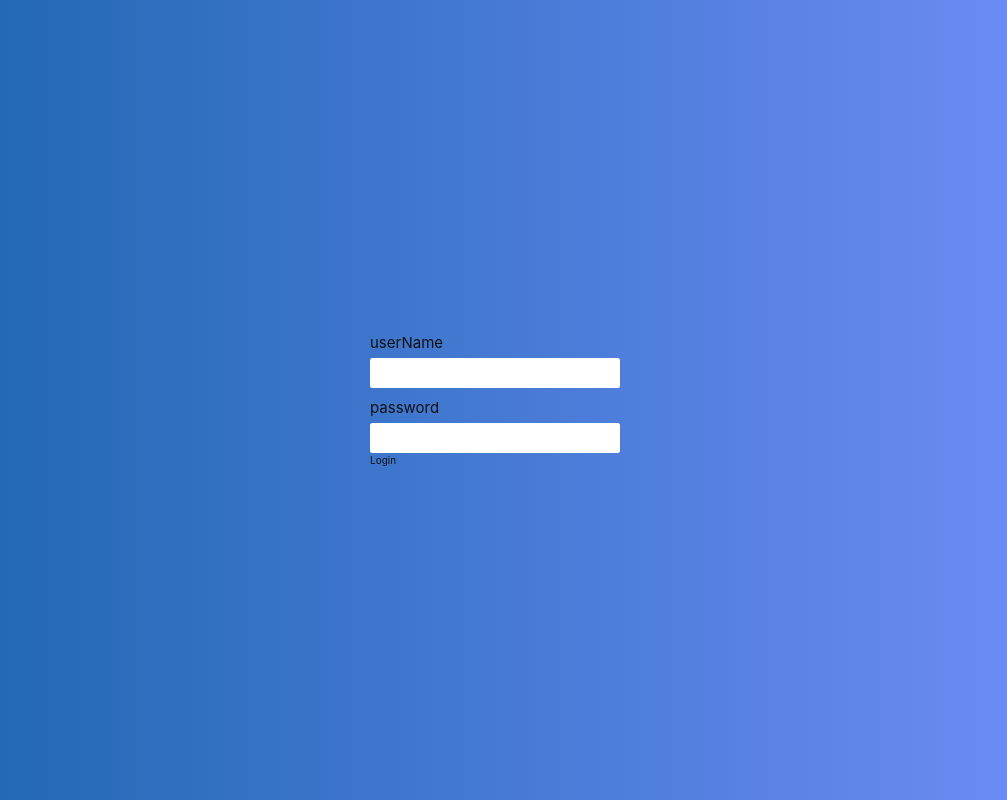
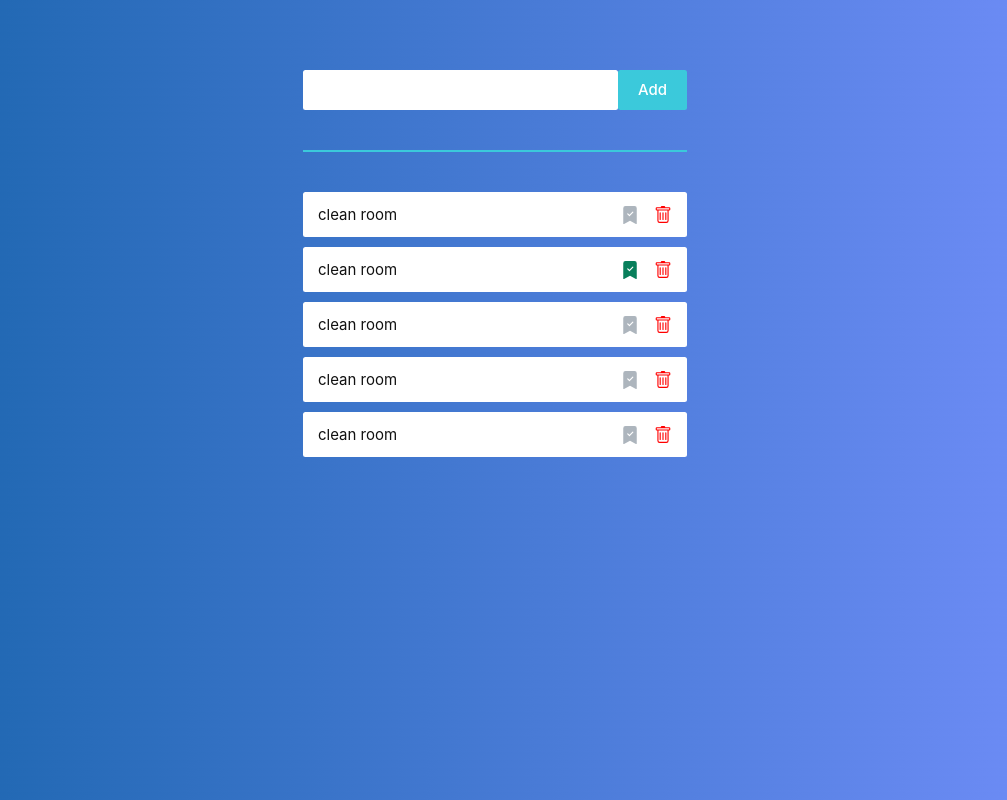
Before and after one commit to milbmr/TodoApp-react, a React (Vite) app: page / in a window 1280 px wide. Shown: the whole page, without its empty margins (145-1152 px from the left). Built offline with nearby package versions, Linux system fonts and the light colour scheme.

Commit message:
refactor

```diff
--- a/src/App.tsx
+++ b/src/App.tsx
@@ -51,15 +51,11 @@ function App() {
 
     return (
         <>
-            {!user ? (
-                <AuthPage />
-            ) : (
-                <TodoPage
-                    todos={todos}
-                    setTodoFn={setTodos}
-                    deleteTodo={deleteTodo}
-                />
-            )}
+            <TodoPage
+                todos={todos}
+                setTodoFn={setTodos}
+                deleteTodo={deleteTodo}
+            />
         </>
     );
 }
--- a/src/components/todo/TodoItem.tsx
+++ b/src/components/todo/TodoItem.tsx
@@ -4,9 +4,11 @@ import { BsTrash, BsFillBookmarkCheckFill } from "react-icons/bs";
 
 export default function TodoItem({
     todo,
+    save,
     deleteFn,
 }: {
     todo: string;
+    save: boolean;
     deleteFn: (t: string) => void;
 }) {
     const [isDeleted, setIsDeleted] = useState(false);
@@ -21,7 +23,7 @@ export default function TodoItem({
             <div className="flex justify-between items-center gap-6">
                 <BsFillBookmarkCheckFill
                     className="hover:animate-shake cursor-pointer"
-                    color="green"
+                    color={save ? "#087f5b" : "#adb5bd"}
                     size="1.8rem"
                 />
                 <BsTrash
--- a/src/components/todo/TodoList.tsx
+++ b/src/components/todo/TodoList.tsx
@@ -1,26 +1,47 @@
 import TodoItem from "./TodoItem";
 import { useGetTodos } from "@/lib/react-query";
-import useRefresh from "@/hooks/useRefresh";
 
 export default function TodoList({
     deleteFn,
 }: {
     deleteFn: (t: string) => void;
 }) {
-    const { data } = useGetTodos();
-    const refresh = useRefresh();
+    /* const { data } = useGetTodos(); */
+    const data = {
+        $values: [
+            {
+                todo: "clean room",
+                id: 1,
+                isComplete: false,
+            },
+            {
+                todo: "clean room",
+                id: 2,
+                isComplete: true,
+            },
+            {
+                todo: "clean room",
+                id: 3,
+                isComplete: false,
+            },{
+                todo: "clean room",
+                id: 4,
+                isComplete: false,
+            },{
+                todo: "clean room",
+                id: 5,
+                isComplete: false,
+            },
+        ],
+    };
 
-    const mappedTodos = data?.map((t) => (
-        <TodoItem key={t.id} todo={t.todo} deleteFn={deleteFn} />
+    const mappedTodos = data?.$values.map((t) => (
+        <TodoItem
+            key={t.id}
+            todo={t.todo}
+            save={t.isComplete}
+            deleteFn={deleteFn}
+        />
     ));
-    const handler = async () => {
-        const data = await refresh();
-        console.log(data);
-    };
-    return (
-        <>
-            {mappedTodos}
-            <button onClick={handler}>refresh</button>
-        </>
-    );
+    return <>{mappedTodos}</>;
 }
--- a/src/components/todoInput/TodoInput.tsx
+++ b/src/components/todoInput/TodoInput.tsx
@@ -28,7 +28,7 @@ export default function TodoInput({todoFunction}: {todoFunction: (todo: string)
             <input
                 type="text"
                 name="todo"
-                className="w-[30rem] h-[4rem] px-4 py-3 text-3xl outline-none rounded"
+                className="w-[33rem] h-[4rem] px-4 py-3 text-3xl outline-none rounded"
                 onChange={(e) => setInput(e.target.value)}
                 value={input}
             />
--- a/src/lib/react-query.ts
+++ b/src/lib/react-query.ts
@@ -1,15 +1,17 @@
 import { useQuery } from "react-query";
-import { TodoType } from "@/utils/types";
+import { ReturnedType } from "@/utils/types";
 import useAuthInterceptor from "@/hooks/useAuthInterceptor";
 
 export const useGetTodos = () => {
     const axiosInstance = useAuthInterceptor();
 
-    const { data, isSuccess, isFetched, isLoading } = useQuery<TodoType[]>(
+    const { data, isSuccess, isFetched, isLoading } = useQuery<ReturnedType>(
         "todos",
         async () => {
             try {
-                const { data } = await axiosInstance.get<TodoType[]>("TodoItems/todos");
+                const { data } = await axiosInstance.get<ReturnedType>(
+                    "TodoItems/todos"
+                );
                 console.log(data);
                 return data;
             } catch (err) {
--- a/src/pages/auth/AuthPage.tsx
+++ b/src/pages/auth/AuthPage.tsx
@@ -22,7 +22,6 @@ export default function AuthPage() {
                 "Account/Login",
                 data
             );
-            console.log(response.data);
             setAuth({
                 user: response.data.user,
                 accessToken: response.data.accessToken,
--- a/src/pages/todo/TodoPage.tsx
+++ b/src/pages/todo/TodoPage.tsx
@@ -19,6 +19,7 @@ export default function TodoPage({
                         setTodoFn(newTodo);
                     }}
                 />
+                <div className="h-[2px] bg-[#3bc9db] mt-16 mb-16" />
                 <TodoList deleteFn={deleteTodo} />
             </div>
         </div>
--- a/src/utils/types.ts
+++ b/src/utils/types.ts
@@ -15,3 +15,7 @@ export type TodoType = {
     todo: string;
     isComplete: boolean;
 };
+
+export type ReturnedType = {
+    $values: TodoType[];
+};
```
